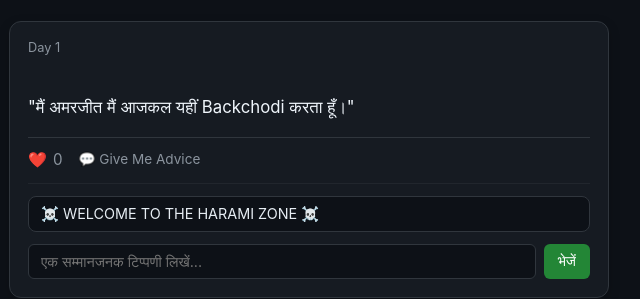
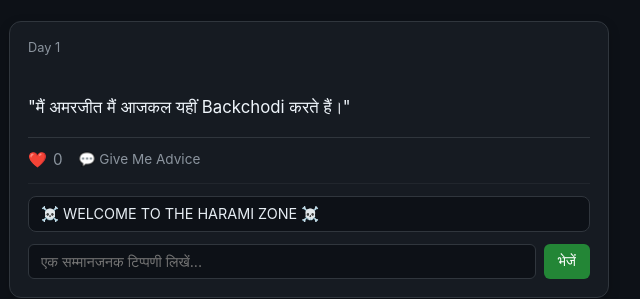
Before and after one commit to amarjeetpaswan52817-beep/Painful-Chat, a website: page public/index.html in a window 1280 px wide. Shown: the part 136-435 px from the top of the page, 331-971 px from the left. Drawn offline with nearby package versions, Linux system fonts and the light colour scheme; no server answers.

Commit message:
Update index.html

```diff
--- a/public/index.html
+++ b/public/index.html
@@ -182,7 +182,7 @@
           <span>Day 1</span>
         </div>
         <div class="card-body">
-          "मैं अमरजीत मैं आजकल यहीं Backchodi करता हूँ।"
+          "मैं अमरजीत मैं आजकल यहीं Backchodi करते हैं।"
         </div>
         <div class="card-actions">
           <button class="action-btn" type="button">❤️ <span class="like-count">0</span></button>
```
